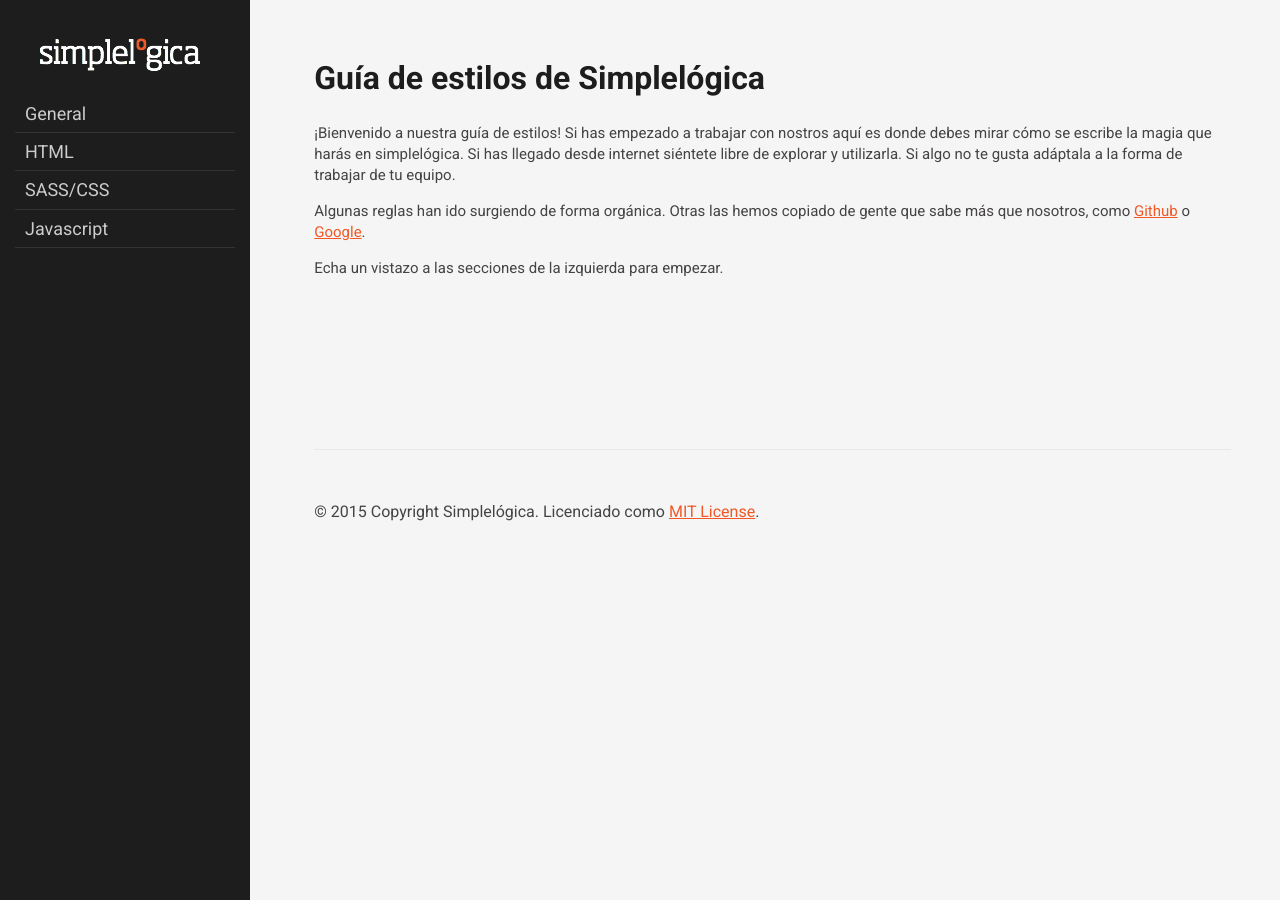
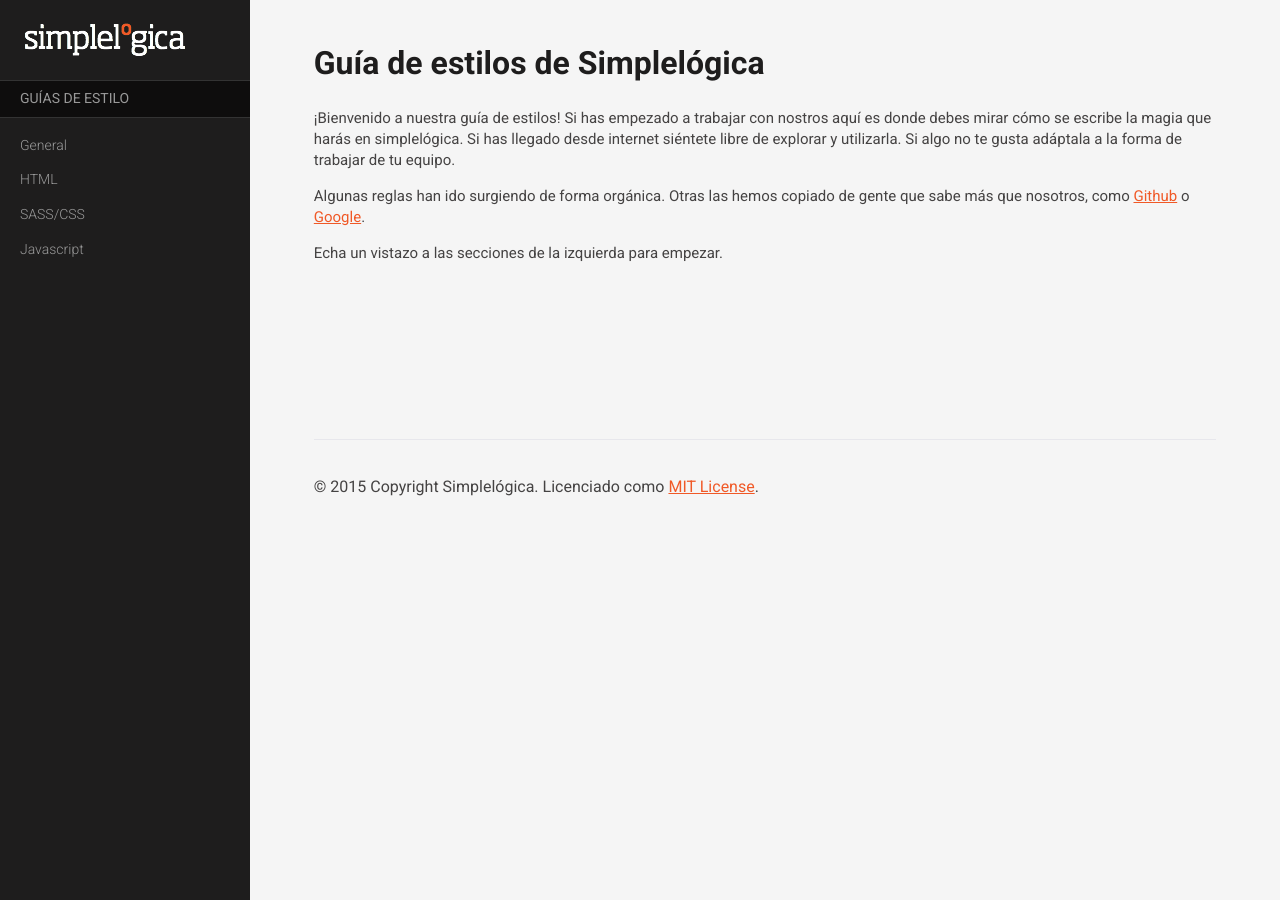
Before and after one commit to simplelogica/styleguides, a Jekyll site: the page built from index.md, in a window 1280 px wide. Built offline with Jekyll 4.4.1, drawn with Linux system fonts in a browser that asks for light colours; nearby versions of some CDN libraries; Markdown is read by kramdown in place of the engine named in the settings.

Commit message:
Cambio de estilo en el sidebar y reajuste de layout

```diff
--- a/_includes/header.html
+++ b/_includes/header.html
@@ -2,6 +2,7 @@
   <nav class="site-nav">
     <a href="{{ site.baseurl }}/" class="logo">Simplelógica</a>
     <ul>
+      <li><h3>Guías de estilo</h3></li>
       <li><a href="{{ site.baseurl }}/estilo/general.html"{% if page.slug == "general" %} class="active"{% endif %}>General</a></li>
       <li><a href="{{ site.baseurl }}/estilo/html.html"{% if page.slug == "html" %} class="active"{% endif %}>HTML</a></li>
       <li><a href="{{ site.baseurl }}/estilo/sass-css.html"{% if page.slug == "css" %} class="active"{% endif %}>SASS/CSS</a></li>
--- a/_sass/_base.scss
+++ b/_sass/_base.scss
@@ -12,12 +12,12 @@ body {
 .wrapper {
   width: 94%;
   max-width: 1200px;
-  padding: 35px 0;
+  padding: 20px 0 40px;
   margin: 0 auto;
 }
 
 .page-content {
-  padding: 0 20px 0 285px;
+  padding: 0 35px 0 285px;
 }
 
 .site-footer {
--- a/_sass/_menu.scss
+++ b/_sass/_menu.scss
@@ -1,7 +1,6 @@
 .site-header {
   background: $dark;
   position: fixed;
-  padding: 15px;
   width: 250px;
   left: 0;
   top: 0;
@@ -16,24 +15,40 @@
   }
 }
 
-.site-nav ul {
-  margin: 10px 0 0;
+.site-nav {
+  ul {
+    margin: 0;
     padding: 0;
     list-style: none;
   }
-.site-nav li {
-  font-size: 18px;
+  li {
     margin: 0;
+  }
+  h3 {
+    background: #0E0D0D;
+    color: #999;
+    font-weight: 400;
+    text-transform: uppercase;
+    font-size: 14px;
+    padding: 8px 20px;
+    margin: 10px 0;
+    border-top: 1px solid #333;
     border-bottom: 1px solid #333;
   }
-
-.site-nav a {
-  display:block;
-  padding: 6px 10px;
+  a {
+    font-size: 14px;
+    display: block;
+    line-height: 1.35;
+    padding: 8px 20px;
+    font-weight: 300;
     text-decoration: none;
-  color: #ccc;
+    color: #999;
   }
-.site-nav .active {
-  color: #fff;
-  font-weight: bold;
+  .active {
+    color: $border;
+    font-weight: 400;
+    &:after {
+      content: ' ~';
     }
+  }
+}
```
Lines whose indentation alone changed are shown as unchanged.
